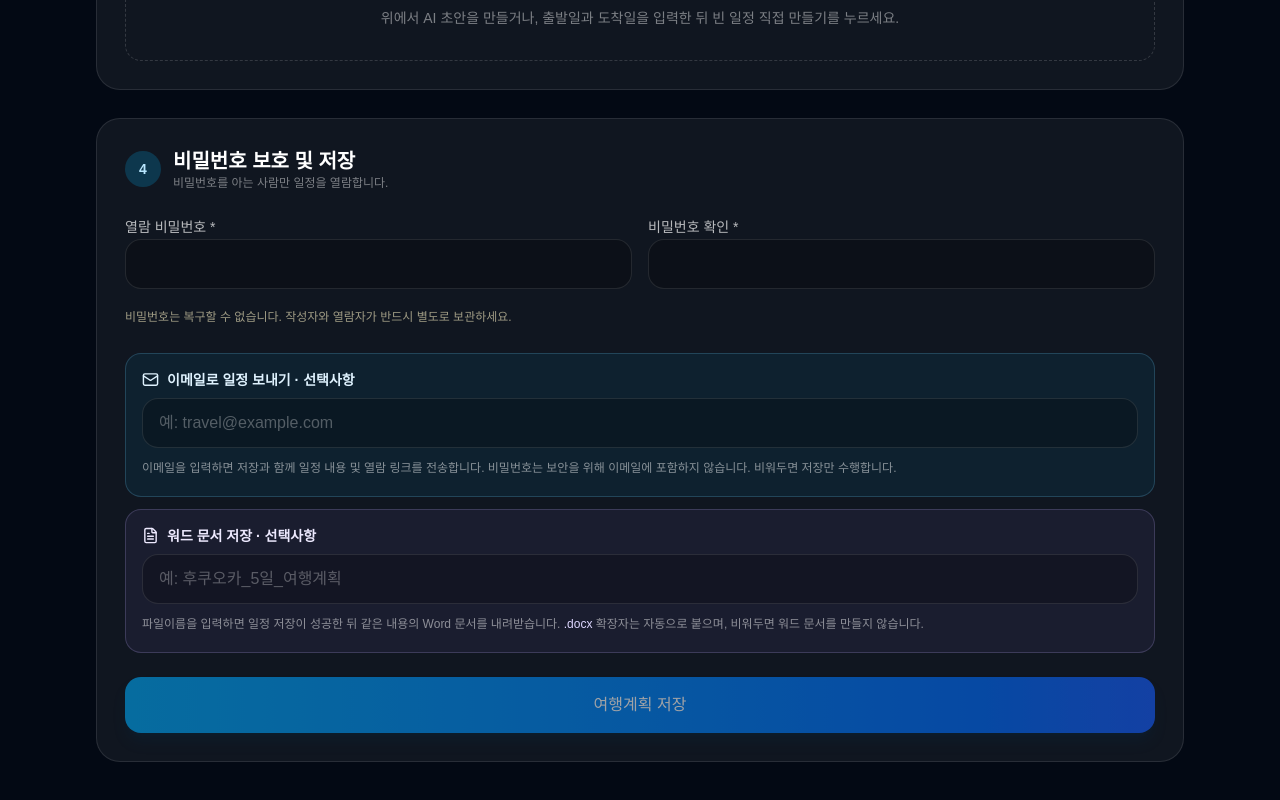
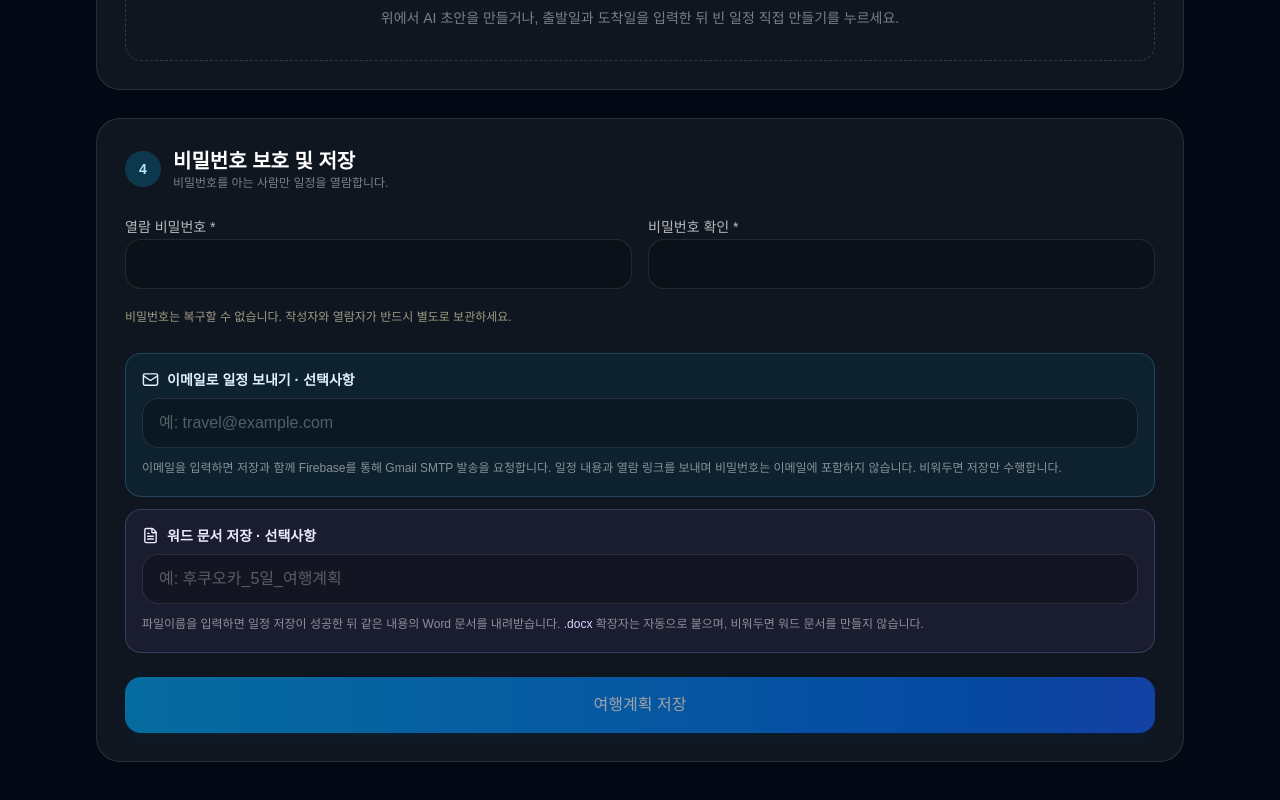
Before and after one commit to namrkorea/Repository-name-journey-vault, a Next.js app: page /planner in a window 1280 px wide. Shown: the part 1607-2407 px from the top of the page. Built offline with nearby package versions, Linux system fonts and the light colour scheme.

Commit message:
feat: restore Gmail SMTP email option in planner UI

```diff
--- a/components/PlanEmailBridge.tsx
+++ b/components/PlanEmailBridge.tsx
@@ -206,14 +206,14 @@ export default function PlanEmailBridge() {
           try {
             const data = (await response.clone().json()) as SaveResponse;
             if (data.email?.sent) {
-              successMessages.push(`${recipientEmail} 주소로 이메일 전송 완료`);
+              successMessages.push(`${recipientEmail} 주소로 메일 발송 요청 완료`);
             } else {
               failureMessages.push(
-                `이메일 전송 실패: ${data.email?.error || "메일 설정을 확인해 주세요."}`,
+                `이메일 발송 요청 실패: ${data.email?.error || "Firebase 메일 설정을 확인해 주세요."}`,
               );
             }
           } catch {
-            failureMessages.push("이메일 전송 결과를 확인하지 못했습니다.");
+            failureMessages.push("이메일 발송 요청 결과를 확인하지 못했습니다.");
           }
         }
 
@@ -274,9 +274,9 @@ export default function PlanEmailBridge() {
           />
         </label>
         <p className="mt-2 text-xs leading-6 text-white/50">
-          이메일을 입력하면 저장과 함께 일정 내용 및 열람 링크를 전송합니다.
-          비밀번호는 보안을 위해 이메일에 포함하지 않습니다. 비워두면 저장만
-          수행합니다.
+          이메일을 입력하면 저장과 함께 Firebase를 통해 Gmail SMTP 발송을 요청합니다.
+          일정 내용과 열람 링크를 보내며 비밀번호는 이메일에 포함하지 않습니다.
+          비워두면 저장만 수행합니다.
         </p>
       </div>
 
```
